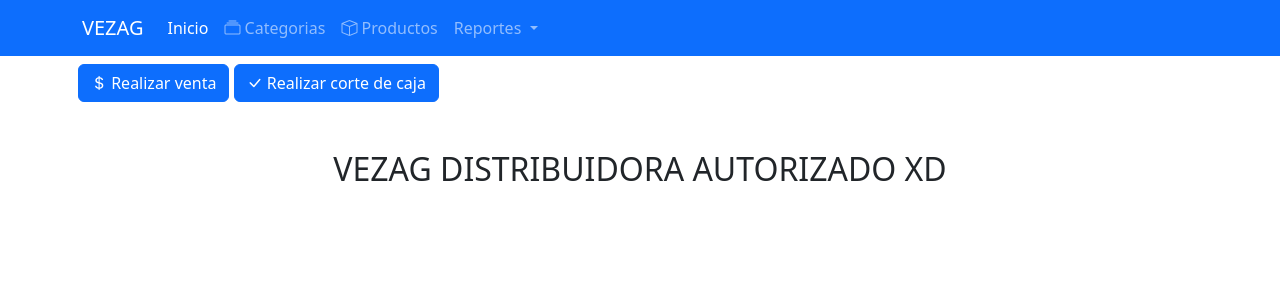
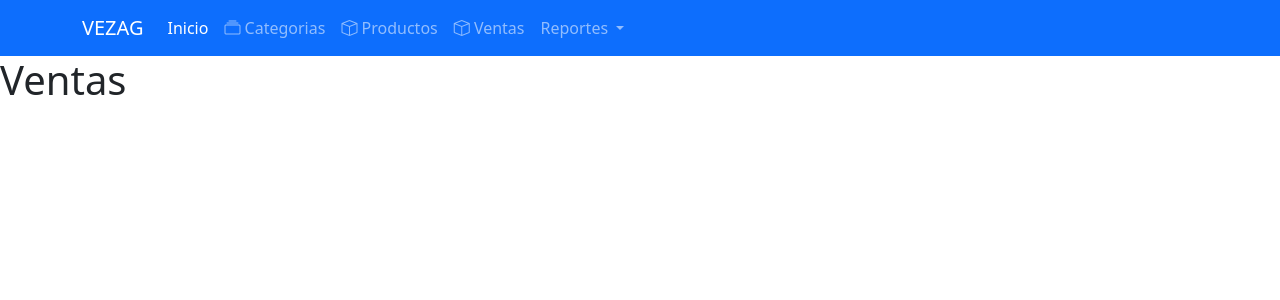
Before and after one commit to Isaipc/aldoups, a PHP site: page /realizar-venta/index.php in a window 1280 px wide. Shown: the top 300 px of the page. Run offline with PHP 8.4, Linux system fonts and the light colour scheme.

Commit message:
add new pages

```diff
--- a/includes/navbar.php
+++ b/includes/navbar.php
@@ -19,6 +19,11 @@
                         <i class="bi bi-box"></i> Productos
                     </a>
                 </li>
+                <li class="nav-item">
+                    <a class="nav-link" href="/ventas">
+                        <i class="bi bi-box"></i> Ventas
+                    </a>
+                </li>
                 <li class="nav-item dropdown">
                     <a class="nav-link dropdown-toggle" href="#" id="navbarDropdown" role="button" data-bs-toggle="dropdown" aria-expanded="false">
                         Reportes
--- /dev/null
+++ b/realizar-venta/index.php
@@ -0,0 +1,18 @@
+<!DOCTYPE html>
+<html lang="en">
+
+<head>
+    <meta charset="UTF-8">
+    <meta http-equiv="X-UA-Compatible" content="IE=edge">
+    <meta name="viewport" content="width=device-width, initial-scale=1.0">
+    <title>Ventas</title>
+    <?php include '../includes/head.php' ?>
+</head>
+
+<body>
+    <?php include '../includes/navbar.php'; ?>
+
+    <h1>Ventas</h1>
+</body>
+
+</html>
```
Also changed, not shown: ventas/index.php (added).
